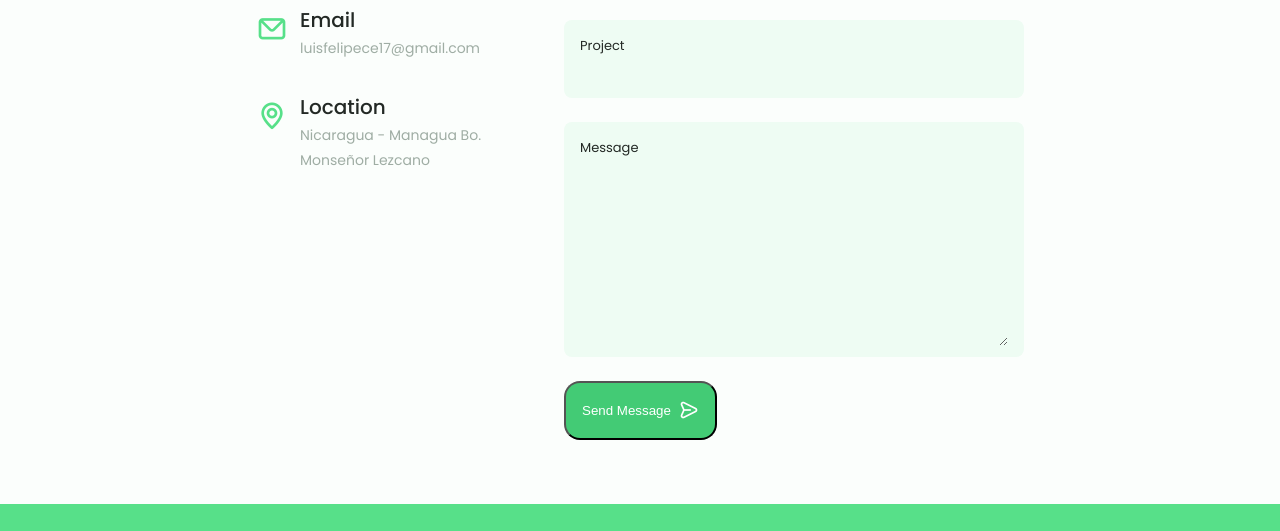
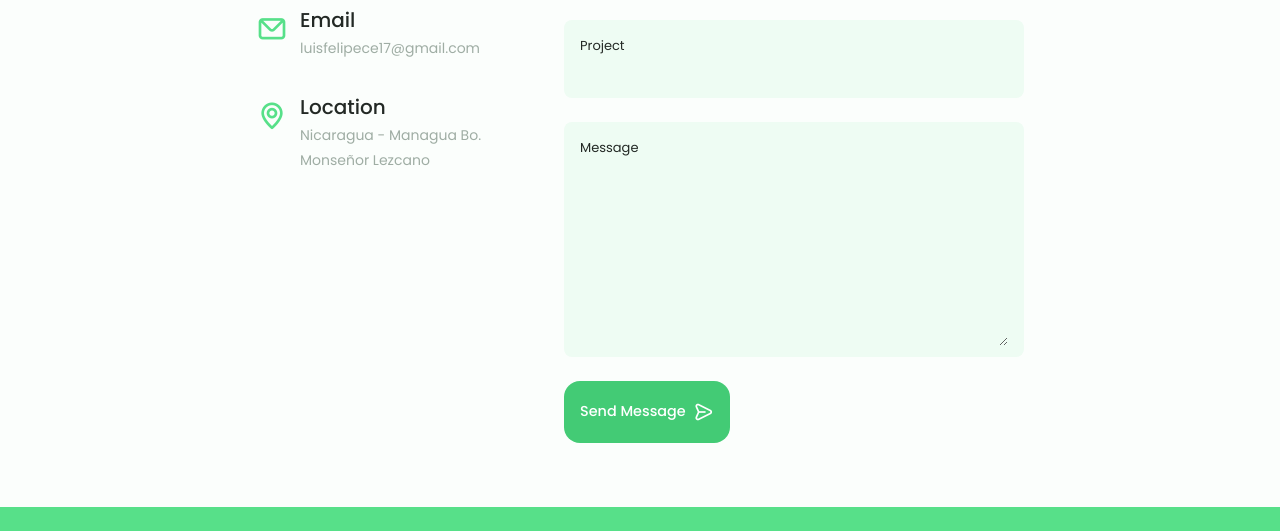
Before and after one commit to Lu1815/ResponsivePortfolio, a plain HTML site: page index.html in a window 1280 px wide. Shown: the part 4430-4961 px from the top of the page. Drawn offline with nearby package versions, Linux system fonts and the light colour scheme.

Commit message:
Changes to the way the CV is shown and changes to the contact me button.

```diff
--- a/assets/css/styles.css
+++ b/assets/css/styles.css
@@ -408,6 +408,7 @@ img {
 .button--flex {
     display: inline-flex;
     align-items: center;
+    border: none;
 }
 
 .button--small {
@@ -962,6 +963,11 @@ img {
     padding: .25rem .5rem .5rem 0;
 }
 
+.form--btn {
+    font-size: .9rem;
+    font-family: 'Poppins';
+}
+
 
 /*==================== FOOTER ====================*/
 
--- a/index.html
+++ b/index.html
@@ -152,7 +152,8 @@
                     </div>
 
                     <div class="about__buttons">
-                        <a download="" href="assets/pdf/Luis_Felipe_CV.pdf" class="button button--flex">
+                        <a href="assets/pdf/Luis_Felipe_CV.pdf" class="button button--flex" target="_blank">
+                            <!-- IF I WANT THIS FILE TO BE INMEDIATELY DOWNLOADED JUST ADD THE download="" PROPERTY TO THE a TAG -->
                             Download CV<i class="uil uil-download-alt button__icon"></i>
                         </a>
                     </div>
@@ -794,11 +795,7 @@
                     </div>
 
                     <div>
-                        <!-- <a href="#" class="button button--flex">
-                            Send Message
-                            <i class="uil uil-message button__icon"></i>
-                        </a> -->
-                        <button type="submit" class="button button--flex formBtn">
+                        <button type="submit" class="button button--flex form--btn">
                             Send Message
                             <i class="uil uil-message button__icon"></i>
                         </button>
```
